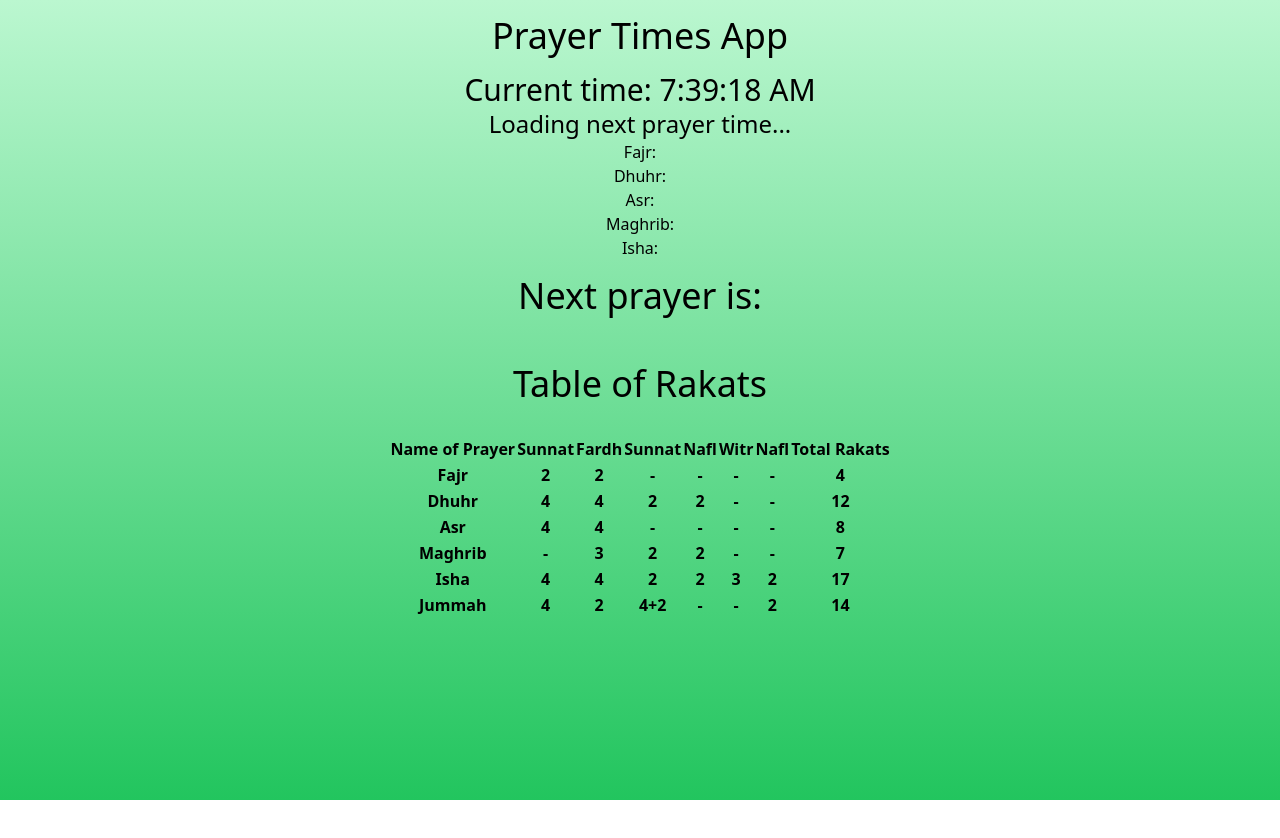
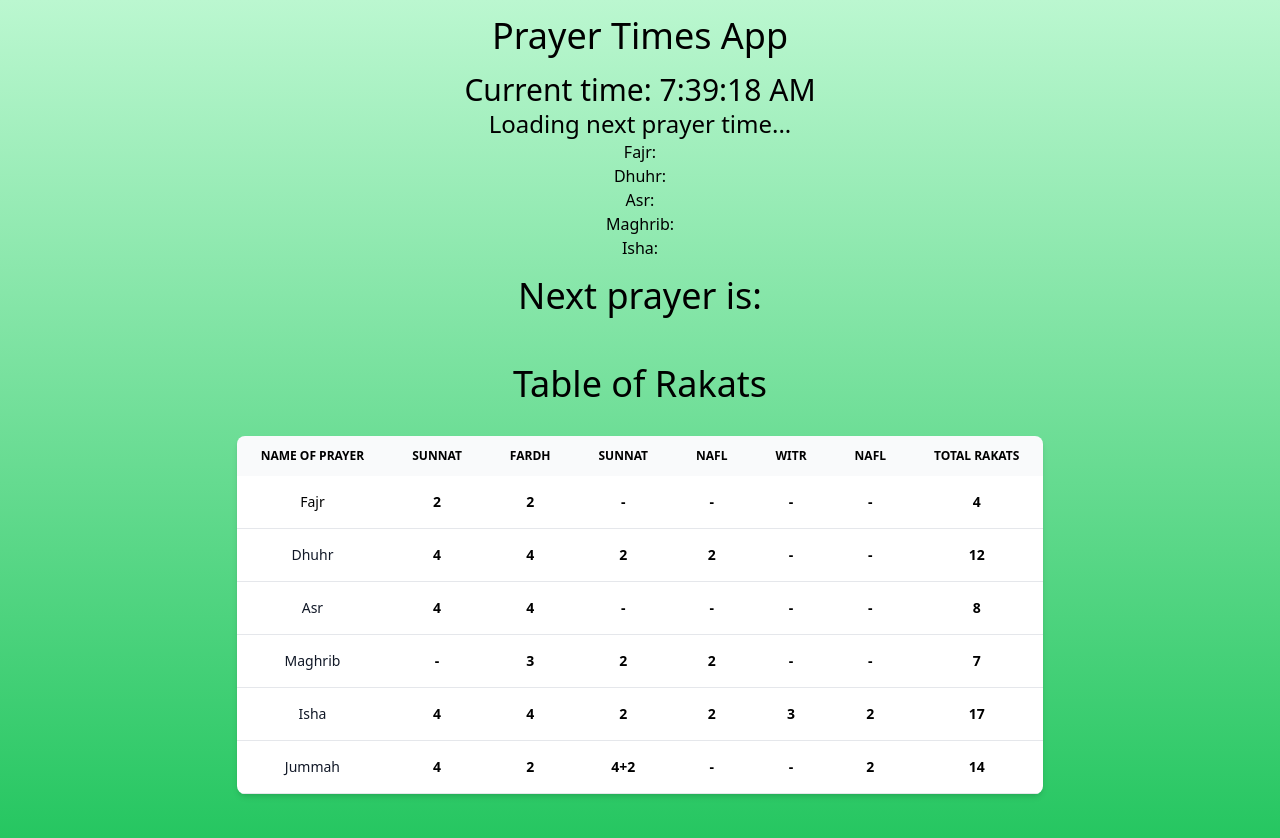
Before and after one commit to NumanBashir/PrayerTimesFullStack, a React (Vite) app in the folder frontend/: page / in a window 1280 px wide. Shown: the top 838 px of the page. Before the commit the page ends 800 px from the top, so only its background shows below. Built offline with nearby package versions, Linux system fonts and the light colour scheme.

Commit message:
Styling to table

```diff
--- a/frontend/src/components/RakatTable.jsx
+++ b/frontend/src/components/RakatTable.jsx
@@ -2,82 +2,114 @@ import React from "react";
 
 const RakatTable = () => {
   return (
-    <div>
-      <h1 className="flex flex-col justify-center items-center text-4xl my-8">
+    <div className="mb-16">
+      <h1 className="flex justify-center items-center text-4xl my-8 text-black">
         Table of Rakats
       </h1>
-      <div>
-        <table>
+      <div className="relative overflow-x-auto shadow-md sm:rounded-lg">
+        <table className="w-full text-sm text-left text-black">
+          <thead className="text-xs uppercase bg-gray-50 dark:bg-gray-700 dark:text-black">
             <tr>
-            <th>Name of Prayer</th>
-            <th>Sunnat</th>
-            <th>Fardh</th>
-            <th>Sunnat</th>
-            <th>Nafl</th>
-            <th>Witr</th>
-            <th>Nafl</th>
-            <th>Total Rakats</th>
+              <th scope="col" className="px-6 py-3 text-center">
+                Name of Prayer
+              </th>
+              <th scope="col" className="px-6 py-3 text-center">
+                Sunnat
+              </th>
+              <th scope="col" className="px-6 py-3 text-center">
+                Fardh
+              </th>
+              <th scope="col" className="px-6 py-3 text-center">
+                Sunnat
+              </th>
+              <th scope="col" className="px-6 py-3 text-center">
+                Nafl
+              </th>
+              <th scope="col" className="px-6 py-3 text-center">
+                Witr
+              </th>
+              <th scope="col" className="px-6 py-3 text-center">
+                Nafl
+              </th>
+              <th scope="col" className="px-6 py-3 text-center">
+                Total Rakats
+              </th>
             </tr>
-          <tr>
-            <th>Fajr</th>
-            <th>2</th>
-            <th>2</th>
-            <th>-</th>
-            <th>-</th>
-            <th>-</th>
-            <th>-</th>
-            <th>4</th>
+          </thead>
+          <tbody>
+            <tr className="bg-white border-b dark:bg-gray-800 dark:border-gray-700 font-bold">
+              <td className="px-6 py-4 text-center font-medium text-black">
+                Fajr
+              </td>
+              <td className="px-6 py-4 text-center">2</td>
+              <td className="px-6 py-4 text-center">2</td>
+              <td className="px-6 py-4 text-center">-</td>
+              <td className="px-6 py-4 text-center">-</td>
+              <td className="px-6 py-4 text-center">-</td>
+              <td className="px-6 py-4 text-center">-</td>
+              <td className="px-6 py-4 text-center">4</td>
             </tr>
-          <tr>
-            <th>Dhuhr</th>
-            <th>4</th>
-            <th>4</th>
-            <th>2</th>
-            <th>2</th>
-            <th>-</th>
-            <th>-</th>
-            <th>12</th>
+            <tr className="bg-white border-b dark:bg-gray-800 dark:border-gray-700 font-bold">
+              <td className="px-6 py-4 text-center font-medium text-gray-900 dark:text-white">
+                Dhuhr
+              </td>
+              <td className="px-6 py-4 text-center">4</td>
+              <td className="px-6 py-4 text-center">4</td>
+              <td className="px-6 py-4 text-center">2</td>
+              <td className="px-6 py-4 text-center">2</td>
+              <td className="px-6 py-4 text-center">-</td>
+              <td className="px-6 py-4 text-center">-</td>
+              <td className="px-6 py-4 text-center">12</td>
             </tr>
-          <tr>
-            <th>Asr</th>
-            <th>4</th>
-            <th>4</th>
-            <th>-</th>
-            <th>-</th>
-            <th>-</th>
-            <th>-</th>
-            <th>8</th>
+            <tr className="bg-white border-b dark:bg-gray-800 dark:border-gray-700 font-bold">
+              <td className="px-6 py-4 text-center font-medium text-gray-900 dark:text-white">
+                Asr
+              </td>
+              <td className="px-6 py-4 text-center">4</td>
+              <td className="px-6 py-4 text-center">4</td>
+              <td className="px-6 py-4 text-center">-</td>
+              <td className="px-6 py-4 text-center">-</td>
+              <td className="px-6 py-4 text-center">-</td>
+              <td className="px-6 py-4 text-center">-</td>
+              <td className="px-6 py-4 text-center">8</td>
             </tr>
-          <tr>
-            <th>Maghrib</th>
-            <th>-</th>
-            <th>3</th>
-            <th>2</th>
-            <th>2</th>
-            <th>-</th>
-            <th>-</th>
-            <th>7</th>
+            <tr className="bg-white border-b dark:bg-gray-800 dark:border-gray-700 font-bold">
+              <td className="px-6 py-4 text-center font-medium text-gray-900 dark:text-white">
+                Maghrib
+              </td>
+              <td className="px-6 py-4 text-center">-</td>
+              <td className="px-6 py-4 text-center">3</td>
+              <td className="px-6 py-4 text-center">2</td>
+              <td className="px-6 py-4 text-center">2</td>
+              <td className="px-6 py-4 text-center">-</td>
+              <td className="px-6 py-4 text-center">-</td>
+              <td className="px-6 py-4 text-center">7</td>
             </tr>
-          <tr>
-            <th>Isha</th>
-            <th>4</th>
-            <th>4</th>
-            <th>2</th>
-            <th>2</th>
-            <th>3</th>
-            <th>2</th>
-            <th>17</th>
+            <tr className="bg-white border-b dark:bg-gray-800 dark:border-gray-700 font-bold">
+              <td className="px-6 py-4 text-center font-medium text-gray-900 dark:text-white">
+                Isha
+              </td>
+              <td className="px-6 py-4 text-center">4</td>
+              <td className="px-6 py-4 text-center">4</td>
+              <td className="px-6 py-4 text-center">2</td>
+              <td className="px-6 py-4 text-center">2</td>
+              <td className="px-6 py-4 text-center">3</td>
+              <td className="px-6 py-4 text-center">2</td>
+              <td className="px-6 py-4 text-center">17</td>
             </tr>
-          <tr>
-            <th>Jummah</th>
-            <th>4</th>
-            <th>2</th>
-            <th>4+2</th>
-            <th>-</th>
-            <th>-</th>
-            <th>2</th>
-            <th>14</th>
+            <tr className="bg-white border-b dark:bg-gray-800 dark:border-gray-700 font-bold">
+              <td className="px-6 py-4 text-center font-medium text-gray-900 dark:text-white">
+                Jummah
+              </td>
+              <td className="px-6 py-4 text-center">4</td>
+              <td className="px-6 py-4 text-center">2</td>
+              <td className="px-6 py-4 text-center">4+2</td>
+              <td className="px-6 py-4 text-center">-</td>
+              <td className="px-6 py-4 text-center">-</td>
+              <td className="px-6 py-4 text-center">2</td>
+              <td className="px-6 py-4 text-center">14</td>
             </tr>
+          </tbody>
         </table>
       </div>
     </div>
@@ -85,3 +117,6 @@ const RakatTable = () => {
 };
 
 export default RakatTable;
+
+// TODO: Wajib + Muakkadah hover over meaning
+// TODO: Meaning of fardh, sunnat (two types), witr and nafl
```
Lines whose indentation alone changed are shown as unchanged.
